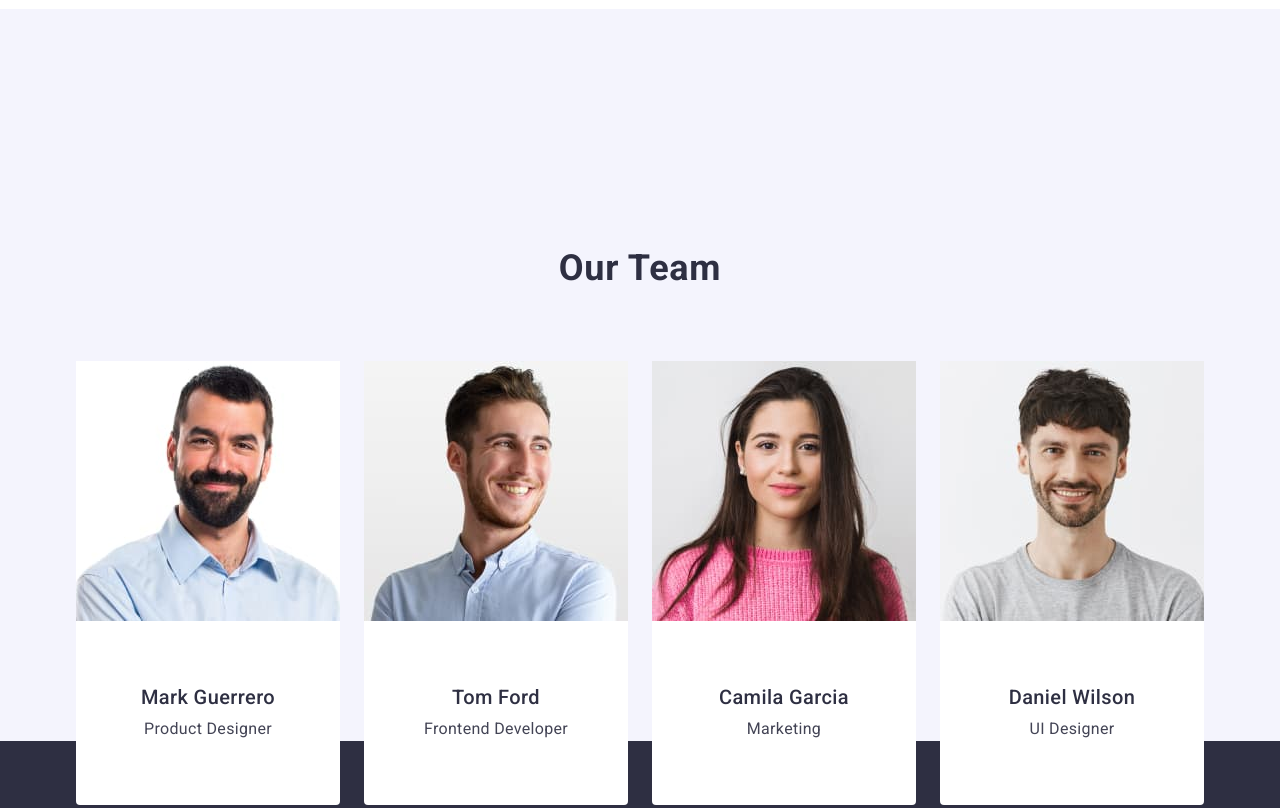
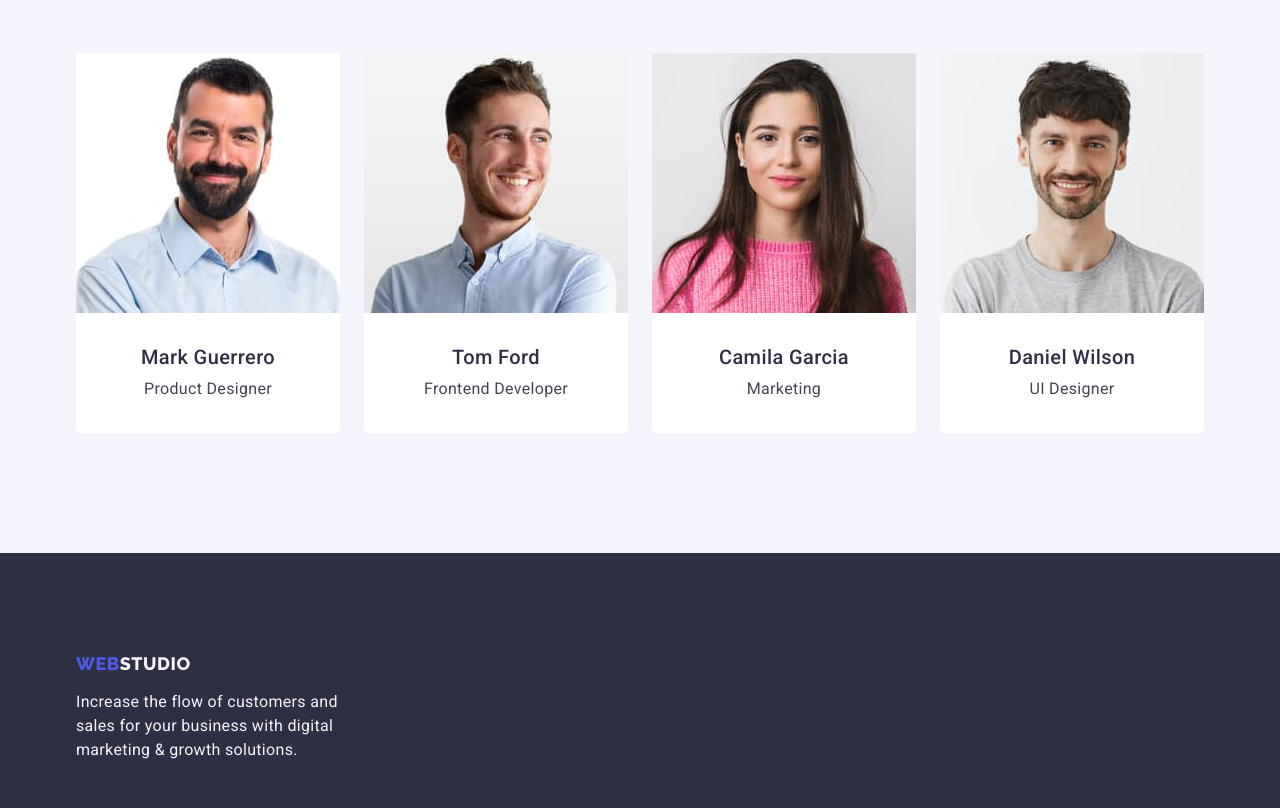
Before and after one commit to marianamasia/goit-markup-hw-03, a plain HTML site: page index.html in a window 1280 px wide. Shown: the part 1800-2608 px from the top of the page. Drawn offline with nearby package versions, Linux system fonts and the light colour scheme.

Commit message:
no paddings

```diff
--- a/css/style.css
+++ b/css/style.css
@@ -72,13 +72,13 @@ img {
 
 .header-container {
   display: flex;
-  gap: 40px;
-  /* align-items: center; */
+  /* gap: 40px; */
+  align-items: center;
 }
 
 .header-nav {
-  padding-top: 24px;
-  padding-bottom: 24px;
+  /* padding-top: 24px;
+  padding-bottom: 24px; */
   display: flex;
   align-items: center;
   /* flex-grow: 1;
@@ -262,8 +262,8 @@ img {
 }
 
 .work-list {
-  padding-top: 20px;
-  padding-bottom: 120px;
+  /* padding-top: 20px;
+  padding-bottom: 120px; */
   display: flex;
   gap: 24px;
 }
@@ -289,7 +289,7 @@ img {
   text-align: center;
   text-transform: capitalize;
   color: var(--logo-color);
-  padding-top: 120px;
+  /* padding-top: 120px; */
   margin-bottom: 72px;
 }
 
@@ -310,7 +310,7 @@ img {
   letter-spacing: 0.02em;
   color: var(--logo-color);
   text-align: center;
-  padding-top: 32px;
+  /* padding-top: 32px; */
   margin-bottom: 8px;
 }
 
@@ -325,22 +325,22 @@ img {
   letter-spacing: 0.02em;
   color: #434455;
   text-align: center;
-  padding-bottom: 32px;
+  /* padding-bottom: 32px; */
 }
 
 /*----------FOOTER-----------*/
 
 .footer {
   background-color: var(--logo-color);
-  height: 312px;
+  /* height: 312px; */
   padding-top: 100px;
   padding-bottom: 100px;
 }
 
 .footer-container {
-  display: block;
-  padding-top: 100px;
-  padding-bottom: 100px;
+  /* display: block; */
+  /* padding-top: 100px;
+  padding-bottom: 100px; */
 }
 
 .footer-name {
@@ -368,8 +368,8 @@ img {
   letter-spacing: 0.02em;
   color: var(--safari-color);
   width: 264px;
-  height: 72px;
-  padding-top: 16px;
+  /* height: 72px;
+  padding-top: 16px; */
 }
 
 /*===============PORTFOLIO===============*/
```
